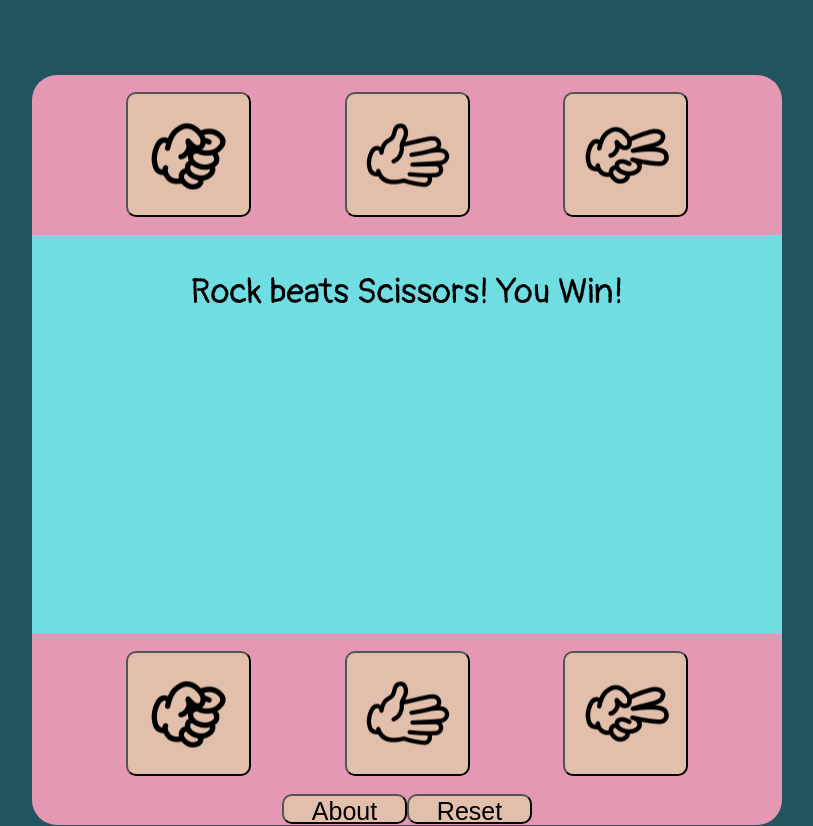
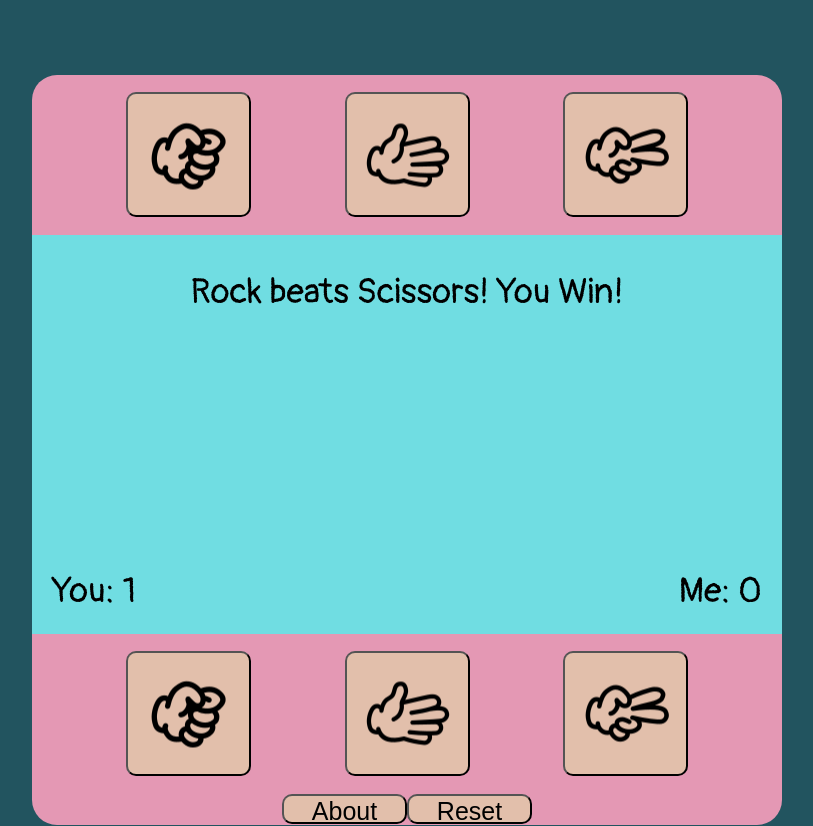
Before and after one commit to ruitaiS/rockpaperscissors, a plain HTML site: page index.html in a window 1280 px wide. Both pictures are taken after a click on the button 421 px from the left and 713 px from the top of the page. Shown: the whole page, without its empty margins (233-1046 px from the left). Drawn offline with Linux system fonts and the light colour scheme.

Commit message:
added scorekeeping

```diff
--- a/css/main.css
+++ b/css/main.css
@@ -43,9 +43,8 @@ button img{
     height: 200px;
 
     background-color: transparent;
+}
 
-
-}
 
 #middle{
     display: flex;
@@ -54,6 +53,15 @@ button img{
     width: 100%;
     height: 500px;
     background-color: #70dde2;
+}
+
+#scorebar{
+    display: flex;
+    flex-direction: row;
+    justify-content: space-between;
+    width: 100%;
+    height: 100px;
+    background-color: transparent;
 }
 
 #board{
--- a/index.html
+++ b/index.html
@@ -17,6 +17,15 @@
 
     <div id="middle">
     <p id="message" style="text-align: center;"></p>
+
+    <div id="scorebar">
+
+            <p id="yourscore" style="padding-left: 20px;"></p>
+
+            <p id="myscore" style="padding-right: 20px;"></p>
+
+    </div>
+
     </div>
 
     <div class="choicebar">
--- a/js/scripts.js
+++ b/js/scripts.js
@@ -1,4 +1,5 @@
-document.getElementById("message").innerHTML = "yo";
+let myScore = 0;
+let yourScore = 0;
 
 
 
@@ -17,13 +18,17 @@ function hey(){
 };
 
 function about(){
-    say("It's rock paper scissors! What more is there to say??\nIcons by Cristiano Zouacs from the Noun Project.\nColor scheme by Penelope Fung.");
+    say("It's rock paper scissors! What more is there to say??\n \nIcons by Cristiano Zouacs from the Noun Project.\n \nColor scheme by Penelope Fung.");
 
     //add code to reset the counter when the counter is added
 };
 
 function reset(){
-    say("");
+    myScore = 0;
+    yourScore = 0;
+    say("Beep boop.");
+    document.getElementById("myscore").innerHTML = "";
+    document.getElementById("yourscore").innerHTML = "";
 };
 
 function getRndInteger(min, max) {
@@ -49,7 +54,12 @@ function press(user){
         say(decodeMove(user) +" and " + decodeMove(ai) + "!\n It's a Tie!");
     }else if ((user-ai == -2) || (user-ai == 1)){
         say(decodeMove(user) +" beats " + decodeMove(ai) + "!\n You Win!");
+        yourScore += 1;
     }else{
         say(decodeMove(ai) + " beats " + decodeMove(user) + "!\n You Lose!");
+        myScore += 1;
     };
+
+    document.getElementById("myscore").innerHTML = "Me: " + myScore;
+    document.getElementById("yourscore").innerHTML = "You: " + yourScore;
 };
```
Also changed, not shown: 1 other file.
